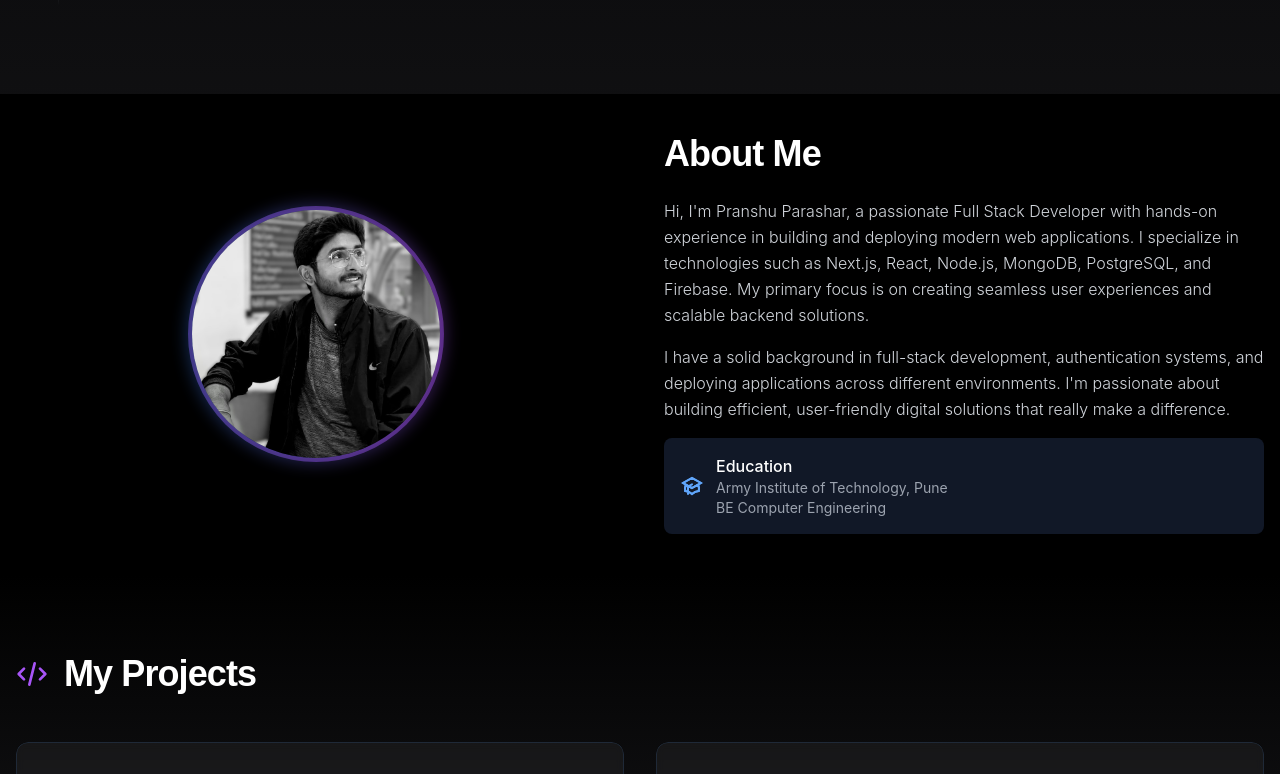
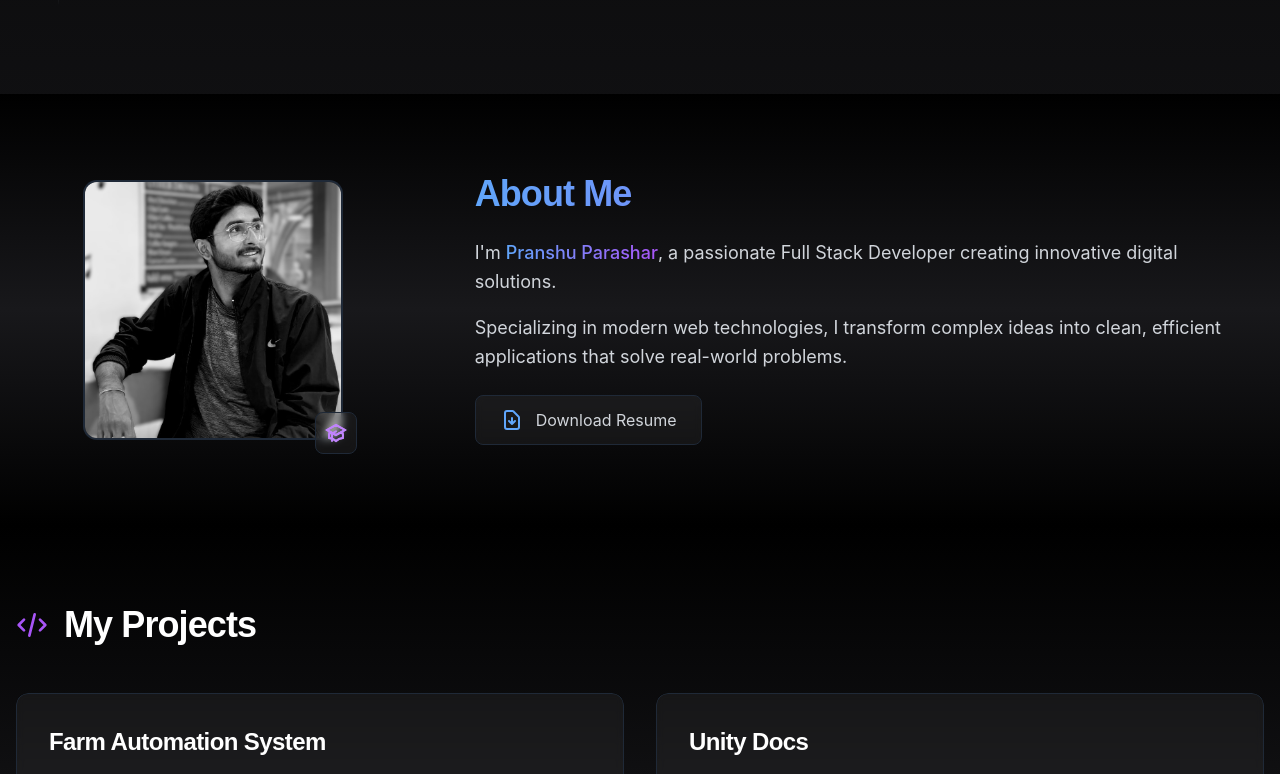
Before and after one commit to drockparashar/Portfolio, a React (Create React App) app: page / in a window 1280 px wide. Shown: the part 706-1480 px from the top of the page. Built offline with nearby package versions, Linux system fonts and the light colour scheme.

Commit message:
Added light/dark mode

```diff
--- a/src/App.js
+++ b/src/App.js
@@ -6,8 +6,11 @@ import {
   CodeIcon,
   UserCircleIcon,
   BadgeCheckIcon,
-  ArrowRightIcon,
+  ArrowUpIcon,
+  DocumentDownloadIcon,
   TerminalIcon,
+  SunIcon,
+  MoonIcon,
 } from "@heroicons/react/outline";
 
 import {
@@ -43,6 +46,7 @@ import {
 const App = () => {
   const [activeProject, setActiveProject] = useState(null);
   const [scrollPosition, setScrollPosition] = useState(0);
+  const [isDarkMode, setIsDarkMode] = useState(true);
 
   useEffect(() => {
     const handleScroll = () => {
@@ -52,10 +56,15 @@ const App = () => {
     return () => window.removeEventListener("scroll", handleScroll);
   }, []);
 
+  const toggleTheme = () => {
+    setIsDarkMode(!isDarkMode);
+  };
+
   const projects = [
     {
       title: "Farm Automation System",
-      description: "IoT-driven polyhouse management with realtime monitoring for crop-specific optimization.",
+      description:
+        "IoT-driven polyhouse management with realtime monitoring for crop-specific optimization.",
       tech: ["React Native", "Node.js", "MongoDB", "ESP32"],
       github: "https://github.com/drockparashar/FarmAutomation-App",
       gradient: "from-green-500 via-blue-400 to-purple-500",
@@ -122,43 +131,80 @@ const App = () => {
     return () => clearTimeout(timer);
   }, [currentText, isDeleting, currentPhraseIndex]);
 
-  // Update the social links array with more metadata
   const socialLinks = [
     {
       icon: FaGithub,
       link: "https://github.com/drockparashar",
       color: "hover:text-gray-400",
       tooltip: "GitHub",
-      label: "Follow on GitHub"
+      label: "Follow on GitHub",
     },
     {
       icon: FaLinkedin,
       link: "https://www.linkedin.com/in/pranshu-parashar-443859249/",
       color: "hover:text-blue-500",
       tooltip: "LinkedIn",
-      label: "Connect on LinkedIn"
+      label: "Connect on LinkedIn",
     },
     {
       icon: FaTwitter,
       link: "https://x.com/PranshuParasha4",
       color: "hover:text-blue-400",
       tooltip: "Twitter",
-      label: "Follow on Twitter"
+      label: "Follow on Twitter",
     },
     {
       icon: FaInstagram,
       link: "https://www.instagram.com/drock_parashar/",
       color: "hover:text-pink-400",
       tooltip: "Instagram",
-      label: "Follow on Instagram"
+      label: "Follow on Instagram",
     },
   ];
 
+  const scrollToTop = () => {
+    window.scrollTo({ top: 0, behavior: "smooth" });
+  };
+
   return (
-    <div className="min-h-screen bg-gradient-to-b from-black via-zinc-900 to-black text-white overflow-x-hidden font-inter">
+    <div
+      className={`min-h-screen ${
+        isDarkMode
+          ? "bg-gradient-to-b from-black via-zinc-900 to-black text-white"
+          : "bg-gradient-to-b from-gray-100 via-gray-200 to-gray-100 text-black"
+      } overflow-x-hidden font-inter`}
+    >
+      {/* Scroll to top button */}
+      {scrollPosition > 500 && (
+        <button
+          onClick={scrollToTop}
+          className="fixed bottom-8 right-8 p-3 rounded-full bg-purple-500 hover:bg-purple-600 transition-all duration-300 z-50"
+        >
+          <ArrowUpIcon className="h-6 w-6 text-white" />
+        </button>
+      )}
+
+      {/* Theme Toggle Button */}
+      <button
+        onClick={toggleTheme}
+        className="fixed top-8 right-8 p-3 rounded-full bg-white/10 backdrop-blur-sm border border-gray-800 hover:border-purple-500 transition-all duration-300 z-50"
+      >
+        {isDarkMode ? (
+          <SunIcon className="h-6 w-6 text-yellow-400" />
+        ) : (
+          <MoonIcon className="h-6 w-6 text-gray-800" />
+        )}
+      </button>
+
       {/* Hero Section */}
       <div className="relative min-h-screen flex items-center justify-center">
-        <div className="absolute inset-0 bg-[radial-gradient(circle_at_30%_30%,rgba(59,130,246,0.1),transparent_40%)] opacity-70" />
+        <div
+          className={`absolute inset-0 ${
+            isDarkMode
+              ? "bg-[radial-gradient(circle_at_30%_30%,rgba(59,130,246,0.1),transparent_40%)] opacity-70"
+              : "bg-[radial-gradient(circle_at_30%_30%,rgba(59,130,246,0.05),transparent_40%)] opacity-70"
+          }`}
+        />
 
         {/* Desktop Social Links - Side */}
         <div className="hidden lg:flex fixed left-8 top-0 h-full items-center">
@@ -173,7 +219,11 @@ const App = () => {
                 rel="noopener noreferrer"
                 aria-label={social.tooltip}
               >
-                <social.icon className={`h-7 w-7 text-gray-400 ${social.color} transition-colors duration-300`} />
+                <social.icon
+                  className={`h-7 w-7 ${
+                    isDarkMode ? "text-gray-400" : "text-gray-600"
+                  } ${social.color} transition-colors duration-300`}
+                />
                 <span className="absolute left-full ml-3 px-3 py-2 bg-white/10 backdrop-blur-sm rounded text-sm whitespace-nowrap opacity-0 group-hover:opacity-100 transition-opacity duration-300">
                   {social.label}
                 </span>
@@ -187,7 +237,11 @@ const App = () => {
           <h1 className="font-space-grotesk text-6xl md:text-8xl font-bold mb-16 bg-gradient-to-r from-blue-400 via-purple-500 to-pink-500 text-transparent bg-clip-text animate-gradient tracking-tight">
             Hi, I'm Pranshu Parashar
           </h1>
-          <p className="font-inter text-2xl text-gray-300 mb-16 h-8 font-light">
+          <p
+            className={`font-inter text-2xl ${
+              isDarkMode ? "text-gray-300" : "text-gray-800"
+            } mb-16 h-8 font-light`}
+          >
             I am a{" "}
             <span className="text-transparent bg-clip-text bg-gradient-to-r from-blue-400 to-purple-500 font-medium">
               {currentText}
@@ -206,7 +260,11 @@ const App = () => {
                 rel="noopener noreferrer"
                 aria-label={social.tooltip}
               >
-                <social.icon className={`h-6 w-6 text-gray-400 ${social.color} transition-colors duration-300`} />
+                <social.icon
+                  className={`h-6 w-6 ${
+                    isDarkMode ? "text-gray-400" : "text-gray-600"
+                  } ${social.color} transition-colors duration-300`}
+                />
                 <span className="absolute -bottom-full left-1/2 -translate-x-1/2 px-2 py-1 bg-white/10 backdrop-blur-sm rounded text-sm whitespace-nowrap opacity-0 group-hover:opacity-100 transition-opacity duration-300">
                   {social.label}
                 </span>
@@ -217,46 +275,76 @@ const App = () => {
       </div>
 
       {/* Add About Section right after Hero Section */}
-      <section className="relative py-10 overflow-hidden">
-        <div className="absolute inset-0 bg-black" />
-        <div className="container mx-auto px-4 relative">
-          <div className="flex flex-col lg:flex-row items-center gap-12">
-            {/* Left Column - Image */}
-            <div className="lg:w-1/2 relative">
-              <div className="relative w-64 h-64 mx-auto">
-                <div className="absolute inset-0 bg-gradient-to-r from-blue-500 to-purple-500 rounded-full animate-pulse opacity-20"></div>
-                <img
-                  src="/favicon.jpg"
-                  alt="Pranshu Parashar"
-                  className="rounded-full w-full h-full object-cover relative z-10 border-4 border-purple-500/30"
-                />
-                <div className="absolute -inset-0.5 bg-gradient-to-r from-blue-500 to-purple-500 rounded-full blur opacity-30"></div>
+      {/* About Me Section */}
+      <section className="relative py-20 overflow-hidden">
+        <div
+          className={`absolute inset-0 ${
+            isDarkMode
+              ? "bg-gradient-to-b from-black via-zinc-900 to-black"
+              : "bg-gradient-to-b from-gray-100 via-gray-200 to-gray-100"
+          }`}
+        />
+
+        <div className="container mx-auto px-4 relative z-10">
+          <div className="flex flex-col lg:flex-row items-center gap-16">
+            {/* Profile Image */}
+            <div className="lg:w-1/3 flex justify-center">
+              <div className="relative group">
+                <div className="w-64 h-64 rounded-xl overflow-hidden ring-2 ring-gray-800 group-hover:ring-purple-500 transition-all duration-300">
+                  <img
+                    src="/favicon.jpg"
+                    alt="Pranshu Parashar"
+                    className="w-full h-full object-cover grayscale group-hover:grayscale-0 transition-all duration-500"
+                  />
+                </div>
+                <div className="absolute -bottom-4 -right-4 bg-white/5 backdrop-blur-sm border border-gray-800 rounded-lg p-2 group-hover:scale-110 transition-transform duration-300">
+                  <AcademicCapIcon className="h-6 w-6 text-purple-400" />
+                </div>
               </div>
             </div>
 
-            {/* Right Column - Content */}
-            <div className="lg:w-1/2">
-              <h2 className="font-space-grotesk text-4xl font-bold mb-6 flex items-center tracking-tight">
+            {/* About Content */}
+            <div className="lg:w-2/3 space-y-6">
+              <h2 className="font-space-grotesk text-4xl font-bold tracking-tight bg-gradient-to-r from-blue-400 to-purple-500 text-transparent bg-clip-text">
                 About Me
               </h2>
-              <div className="space-y-4 font-inter">
-                <p className="text-gray-300 leading-relaxed font-light">
-                  Hi, I'm Pranshu Parashar, a passionate Full Stack Developer with hands-on experience in building and deploying modern web applications. I specialize in technologies such as Next.js, React, Node.js, MongoDB, PostgreSQL, and Firebase. My primary focus is on creating seamless user experiences and scalable backend solutions.
+
+              <div
+                className={`space-y-4 ${
+                  isDarkMode ? "text-gray-300" : "text-gray-800"
+                }`}
+              >
+                <p className="text-lg leading-relaxed">
+                  I'm{" "}
+                  <span className="font-medium text-transparent bg-clip-text bg-gradient-to-r from-blue-400 to-purple-500">
+                    Pranshu Parashar
+                  </span>
+                  , a passionate Full Stack Developer creating innovative
+                  digital solutions.
                 </p>
-                <p className="text-gray-300 leading-relaxed font-light">
-                  I have a solid background in full-stack development, authentication systems, and deploying applications across different environments. I'm passionate about building efficient, user-friendly digital solutions that really make a difference.
+                <p className="text-lg leading-relaxed">
+                  Specializing in modern web technologies, I transform complex
+                  ideas into clean, efficient applications that solve real-world
+                  problems.
                 </p>
+              </div>
 
-                {/* Quick Facts */}
-                <div className="grid grid-cols-1 md:grid-cols-1 gap-4 mt-8">
-                  <div className="flex items-center gap-3 bg-gray-900 p-4 rounded-lg backdrop-blur-sm">
-                    <AcademicCapIcon className="h-6 w-6 text-blue-400" />
-                    <div>
-                      <h3 className="font-medium text-white">Education</h3>
-                      <p className="text-sm text-gray-400">Army Institute of Technology, Pune <br/> BE Computer Engineering</p>
-                    </div>
-                  </div>
-                </div>
+              {/* Resume Download Section */}
+              <div className="flex items-center space-x-4">
+                <a
+                  href="/PranshuParashar_Resume.pdf"
+                  download
+                  className="group flex items-center gap-3 px-6 py-3 bg-white/5 backdrop-blur-sm border border-gray-800 rounded-lg hover:border-purple-500 transition-all duration-300"
+                >
+                  <DocumentDownloadIcon className="h-6 w-6 text-blue-400 group-hover:text-purple-500 transition-colors" />
+                  <span
+                    className={`group-hover:text-white transition-colors  ${
+                      isDarkMode ? "text-gray-300" : "text-gray-800"
+                    }`}
+                  >
+                    Download Resume
+                  </span>
+                </a>
               </div>
             </div>
           </div>
@@ -265,7 +353,13 @@ const App = () => {
 
       {/* About Section */}
       <section id="projects" className="py-20 relative overflow-hidden">
-        <div className="absolute inset-0 bg-gradient-to-b from-black via-zinc-900 to-black" />
+        <div
+          className={`absolute inset-0 ${
+            isDarkMode
+              ? "bg-gradient-to-b from-black via-zinc-900 to-black"
+              : "bg-gradient-to-b from-gray-100 via-gray-200 to-gray-100"
+          }`}
+        />
         <div className="container mx-auto px-4 relative">
           <h2 className="font-space-grotesk text-4xl font-bold mb-12 flex items-center tracking-tight">
             <CodeIcon className="mr-4 text-purple-500 h-8 w-8" />
@@ -280,21 +374,33 @@ const App = () => {
                 onMouseLeave={() => setActiveProject(null)}
               >
                 <div className="absolute inset-0 bg-gradient-to-r opacity-0 group-hover:opacity-10 transition-opacity duration-500" />
-                <div className="relative p-6 sm:p-8 backdrop-blur-sm bg-white/5 border border-gray-800 rounded-xl">
+                <div
+                  className={`relative p-6 sm:p-8 backdrop-blur-sm ${
+                    isDarkMode
+                      ? "bg-white/5 border border-gray-800"
+                      : "bg-black/5 border border-gray-200"
+                  } rounded-xl`}
+                >
                   <div
                     className={`absolute bottom-0 left-0 h-1 bg-gradient-to-r ${project.gradient} transform scale-x-0 group-hover:scale-x-100 transition-transform duration-500 origin-left`}
                   />
                   <h3 className="font-space-grotesk text-xl sm:text-2xl font-bold mb-3 sm:mb-4 tracking-tight">
                     {project.title}
                   </h3>
-                  <p className="font-inter text-gray-300 mb-4 text-sm sm:text-base font-light leading-relaxed">
+                  <p
+                    className={`font-inter ${
+                      isDarkMode ? "text-gray-300" : "text-gray-700"
+                    } mb-4 text-sm sm:text-base font-light leading-relaxed`}
+                  >
                     {project.description}
                   </p>
                   <div className="flex flex-wrap gap-3 mb-6">
                     {project.tech.map((tech) => (
                       <span
                         key={tech}
-                        className="font-inter px-3 py-1 text-sm bg-white/5 rounded-full font-medium"
+                        className={`font-inter px-3 py-1 text-sm ${
+                          isDarkMode ? "bg-white/5" : "bg-black/5"
+                        } rounded-full font-medium`}
                       >
                         {tech}
                       </span>
@@ -303,7 +409,11 @@ const App = () => {
                   <div className="flex gap-4">
                     <a
                       href={project.github}
-                      className="flex items-center gap-2 text-gray-300 hover:text-white group"
+                      className={`flex items-center gap-2 ${
+                        isDarkMode
+                          ? "text-gray-300 hover:text-white"
+                          : "text-gray-700 hover:text-black"
+                      } group`}
                     >
                       <LinkIcon className="h-6 w-6 transform group-hover:rotate-12 transition-transform duration-300" />
                       Code
@@ -315,9 +425,14 @@ const App = () => {
           </div>
         </div>
       </section>
+
       {/* Tech Stack Section */}
       <section id="tech-stack" className="py-20 relative">
-        <div className="absolute inset-0 bg-black" />
+        <div
+          className={`absolute inset-0 ${
+            isDarkMode ? "bg-black" : "bg-gray-100"
+          }`}
+        />
         <div className="container mx-auto px-4 relative">
           <h2 className="font-space-grotesk text-4xl font-bold mb-12 flex items-center justify-center tracking-tight">
             <TerminalIcon className="mr-4 h-8 w-8 text-blue-400" />
@@ -346,10 +461,24 @@ const App = () => {
             ].map(({ tech, Icon }) => (
               <div
                 key={tech}
-                className="font-inter group flex items-center gap-2 sm:gap-4 p-2 sm:p-3 rounded-lg border border-gray-800 hover:border-gray-600 transition-all duration-300 hover:bg-white/5 w-[calc(50%-1rem)] sm:w-auto"
+                className={`font-inter group flex items-center gap-2 sm:gap-4 p-2 sm:p-3 rounded-lg border ${
+                  isDarkMode
+                    ? "border-gray-800 hover:border-gray-600"
+                    : "border-gray-200 hover:border-gray-400"
+                } transition-all duration-300 hover:bg-white/5 w-[calc(50%-1rem)] sm:w-auto`}
               >
-                <Icon className="h-5 w-5 sm:h-6 sm:w-6 text-gray-400 group-hover:text-blue-400 transition-colors duration-300" />
-                <span className="text-sm sm:text-base text-gray-300 group-hover:text-white transition-colors duration-300 font-light">
+                <Icon
+                  className={`h-5 w-5 sm:h-6 sm:w-6 ${
+                    isDarkMode ? "text-gray-400" : "text-gray-600"
+                  } group-hover:text-blue-400 transition-colors duration-300`}
+                />
+                <span
+                  className={`text-sm sm:text-base ${
+                    isDarkMode
+                      ? "text-gray-300 group-hover:text-white"
+                      : "text-gray-700 group-hover:text-gray-900"
+                  } transition-colors duration-300 font-light`}
+                >
                   {tech}
                 </span>
               </div>
@@ -357,28 +486,6 @@ const App = () => {
           </div>
         </div>
       </section>
-      {/* Contact Section */}
-      {/* <section className="py-20 relative">
-        <div className="absolute inset-0 bg-[radial-gradient(circle_at_50%_50%,rgba(147,51,234,0.1),transparent_40%)] opacity-70" />
-        <div className="container mx-auto px-4 text-center relative">
-          <h2 className="text-4xl font-bold mb-8 bg-gradient-to-r from-blue-400 to-purple-500 text-transparent bg-clip-text">
-            Let's Connect
-          </h2>
-          <p className="text-gray-300 mb-8 max-w-2xl mx-auto">
-            Always excited to collaborate on innovative projects and explore new
-            opportunities.
-          </p>
-          <a
-            href="mailto:your.email@example.com"
-            className="inline-block relative group px-8 py-4 rounded-lg overflow-hidden"
-          >
-            <span className="absolute inset-0 bg-gradient-to-r from-blue-500 to-purple-500 opacity-0 group-hover:opacity-100 transition-opacity duration-300" />
-            <span className="relative text-white font-medium group-hover:text-white transition-colors duration-300">
-              Get in Touch
-            </span>
-          </a>
-        </div>
-      </section> */}
     </div>
   );
 };
```
Also changed, not shown: 1 other file (tests, documents, lock files or other folders).
